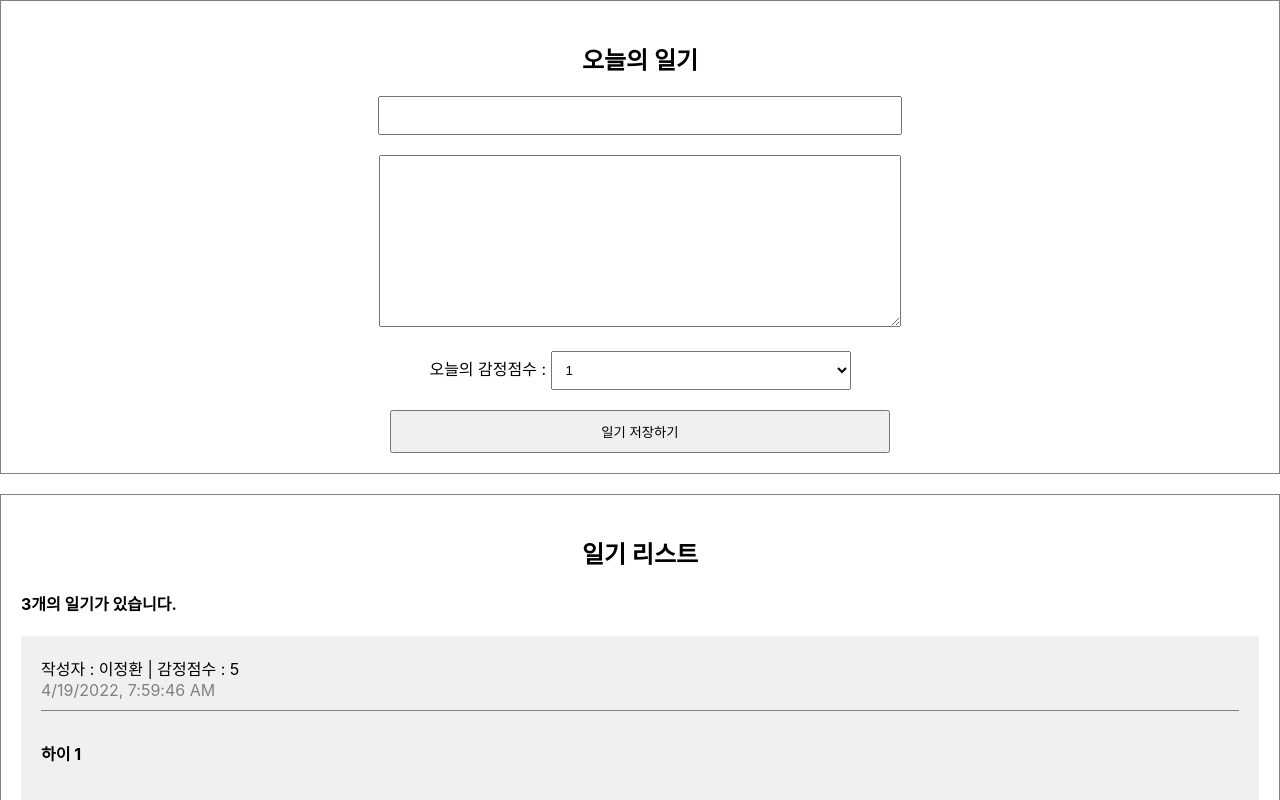
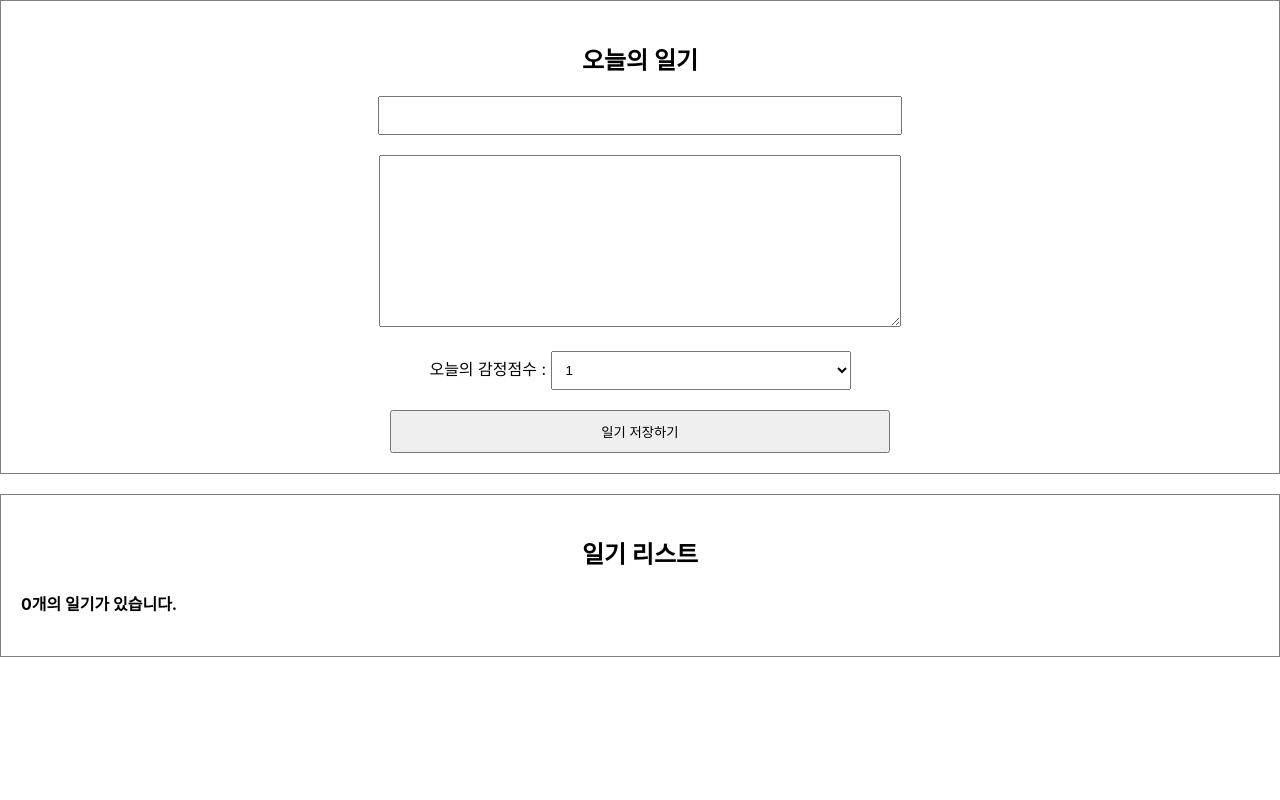
Before and after one commit to groovy0525/winterlood-simple-dairy, a React (Create React App) app: page / in a window 1280 px wide. Shown: the top 800 px of the page. Built offline with nearby package versions, Linux system fonts and the light colour scheme.

Commit message:
React에서 배열 사용하기 2 - 데이터 추가하기

```diff
--- a/src/App.tsx
+++ b/src/App.tsx
@@ -1,36 +1,29 @@
+import { useRef, useState } from "react"
 import DiaryEditor from "./components/DiaryEditor"
 import DiaryList from "./components/DiaryList"
-import { Diary } from "./types"
-
-const dummyList: Diary[] = [
-  {
-    id: 1,
-    author: "이정환",
-    content: "하이 1",
-    emotion: 5,
-    created_date: new Date().getTime(),
-  },
-  {
-    id: 2,
-    author: "홍길동",
-    content: "하이 2",
-    emotion: 2,
-    created_date: new Date().getTime(),
-  },
-  {
-    id: 3,
-    author: "아무개",
-    content: "하이 3",
-    emotion: 1,
-    created_date: new Date().getTime(),
-  },
-]
+import { Diary, ReqDiary } from "./types"
 
 function App() {
+  const [data, setData] = useState<Diary[]>([])
+  const dataId = useRef(0)
+
+  const onCreate = ({ author, content, emotion }: ReqDiary) => {
+    setData((prevData) => [
+      {
+        id: dataId.current++,
+        author,
+        content,
+        emotion,
+        created_date: new Date().getTime(),
+      },
+      ...prevData,
+    ])
+  }
+
   return (
     <>
-      <DiaryEditor />
-      <DiaryList diaryList={dummyList} />
+      <DiaryEditor onCreate={onCreate} />
+      <DiaryList diaryList={data} />
     </>
   )
 }
--- a/src/components/DiaryEditor.tsx
+++ b/src/components/DiaryEditor.tsx
@@ -1,11 +1,13 @@
 import { ChangeEvent, FormEvent, useCallback, useState, useRef } from "react"
 import styled from "@emotion/styled"
-import { Diary } from "../types"
+import { ReqDiary } from "../types"
 
-interface initialState extends Omit<Diary, "id" | "created_date"> {}
+interface DiaryEditorProps {
+  onCreate: (reqData: ReqDiary) => void
+}
 
-function DiaryEditor() {
-  const [state, setState] = useState<initialState>({
+function DiaryEditor({ onCreate }: DiaryEditorProps) {
+  const [state, setState] = useState<ReqDiary>({
     author: "",
     content: "",
     emotion: 1,
@@ -44,7 +46,17 @@ function DiaryEditor() {
       return
     }
 
-    alert("저장 성공")
+    onCreate({
+      author,
+      content,
+      emotion,
+    })
+
+    setState({
+      author: "",
+      content: "",
+      emotion: 1,
+    })
   }
 
   return (
--- a/src/types/index.ts
+++ b/src/types/index.ts
@@ -5,3 +5,5 @@ export interface Diary {
   emotion: number
   created_date: number
 }
+
+export interface ReqDiary extends Omit<Diary, "id" | "created_date"> {}
```
